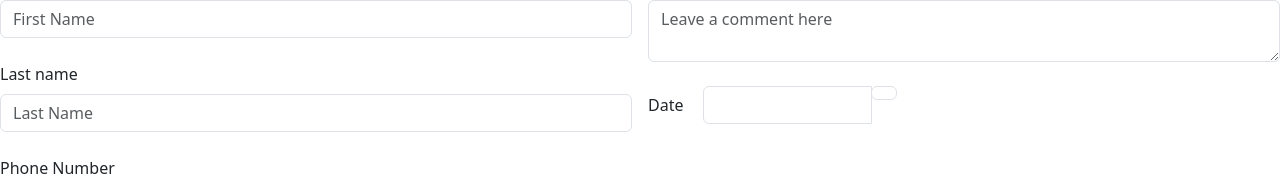
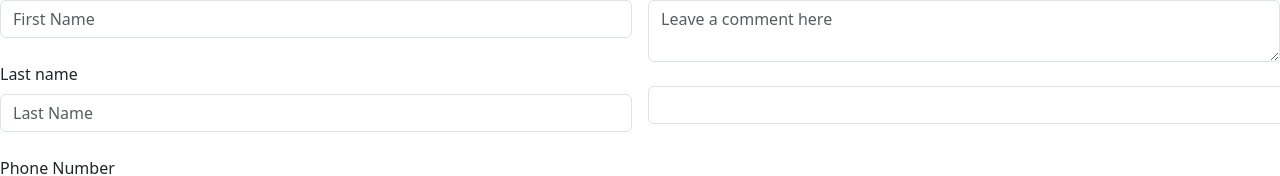
Before and after one commit to sgill994/gym-mgmt-app, a React app: page / in a window 1280 px wide. Shown: the part 232-408 px from the top of the page. Built offline with nearby package versions, Linux system fonts and the light colour scheme.

Commit message:
added datepicker

```diff
--- a/package.json
+++ b/package.json
@@ -21,6 +21,7 @@
   },
   "dependencies": {
     "bootstrap": "^5.3.3",
+    "bootstrap-datepicker": "^1.10.0",
     "css-loader": "^7.1.2",
     "react": "^17.0.2",
     "react-bootstrap": "^2.10.2",
--- a/src/components/NewMemberForm.js
+++ b/src/components/NewMemberForm.js
@@ -1,6 +1,8 @@
 import React, { useState } from 'react';
+import 'bootstrap-datepicker/dist/js/bootstrap-datepicker';
 
 const NewMemberForm = ({ addMember }) => {
+
   const [validated, setValidated] = useState(false);
 
   const handleSubmit = (event) => {
@@ -25,6 +27,14 @@ const NewMemberForm = ({ addMember }) => {
       // If the form is invalid, set the validated state to true to display validation feedback
       setValidated(true);
     }
+
+    useEffect(() => {
+      $('#datepicker').datepicker({
+        format: 'mm/dd/yyyy', // specify your desired format
+        autoclose: true
+        // Other options you might need...
+      });
+    }, []);
 
   };
 
@@ -62,20 +72,12 @@ const NewMemberForm = ({ addMember }) => {
         <br/>
         <textarea className="form-control" placeholder="Leave a comment here" style={{width:'100%'}} name="customerComments"></textarea>
         <br/>
-        <div class="row form-group">
-                <label for="date" class="col-sm-1 col-form-label">Date</label>
-                <div class="col-sm-4">
-                    <div class="input-group date" id="datepicker">
-                        <input type="text" class="form-control"/>
-                        <span class="input-group-append">
-                            <span class="input-group-text bg-white d-block">
-                                <i class="fa fa-calendar"></i>
-                            </span>
-                        </span>
-                    </div>
-                </div>
-            </div>
-
+        <div class="input-group date" data-provide="datepicker">
+          <input type="text" class="form-control"/>
+          <div class="input-group-addon">
+              <span class="glyphicon glyphicon-th"></span>
+          </div>
+      </div>
 
       </div>
 
--- a/src/index.js
+++ b/src/index.js
@@ -2,6 +2,8 @@ import React from 'react';
 import ReactDOM from 'react-dom';
 import App from './App';
 import 'bootstrap/dist/css/bootstrap.min.css';
+import 'bootstrap-datepicker/dist/css/bootstrap-datepicker.min.css';
+import 'bootstrap-datepicker';
 
 
 ReactDOM.render(<App />, document.getElementById('root'));
```
Also changed, not shown: 1 other file (tests, documents, lock files or other folders).
